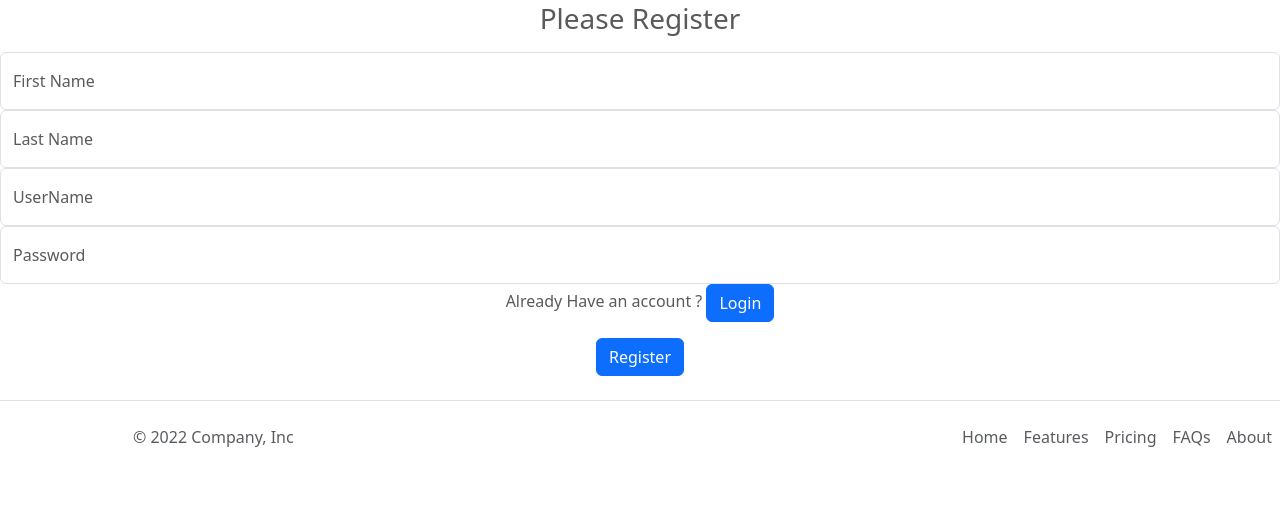
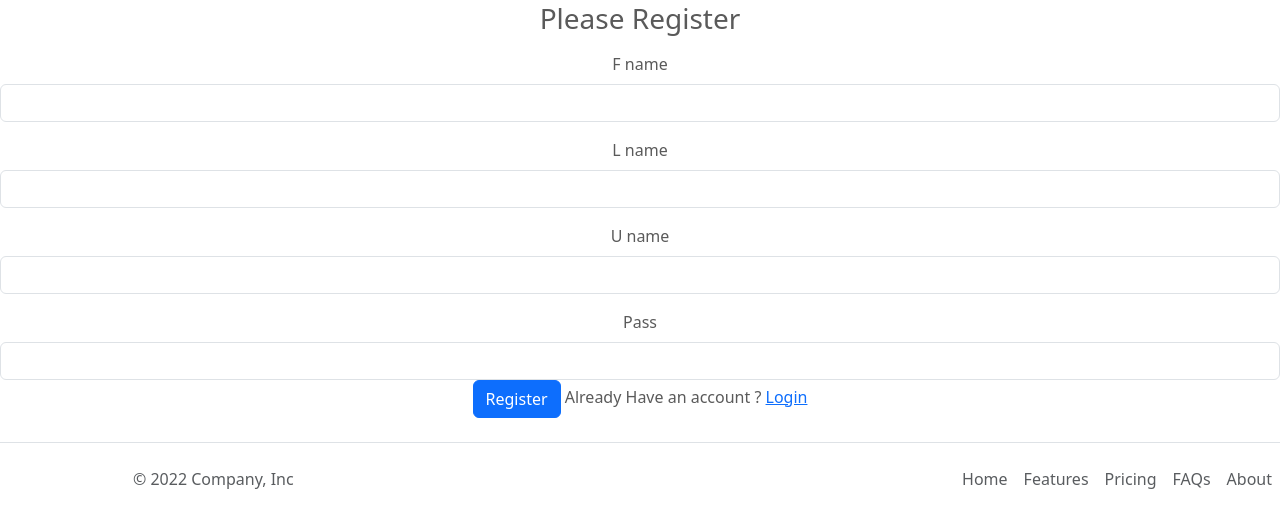
Before and after one commit to pouya-mhb/routino, a Django app: page /register in a window 1280 px wide. Shown: the part 118-646 px from the top of the page. Run offline with Django 3.2, Linux system fonts and the light colour scheme; some libraries are stand-ins or nearby versions.

Commit message:
update register

```diff
--- a/routino/mvp/Templates/Register.html
+++ b/routino/mvp/Templates/Register.html
@@ -10,34 +10,30 @@
             {% csrf_token %}
             <h1 class="h3 mb-3 fw-normal">Please Register</h1>
 
-            <div class="form-floating">
-                <input type="text" class="form-control" id="firstname" placeholder="name@example.com">
-                <label for="floatingInput">First Name</label>
+            <div class="mb-3">
+                <label for="exampleInputEmail1" class="form-label">F name</label>
+                <input name="firstName" type="text" class="form-control" id="firstname" aria-describedby="emailHelp">
             </div>
-            <div class="form-floating">
-                <input type="text" class="form-control" id="lastname" placeholder="name@example.com">
-                <label for="floatingInput">Last Name</label>
+            <div class="mb-3">
+                <label for="exampleInputPassword1" class="form-label">L name</label>
+                <input name="lastName" type="text" class="form-control" id="lastname">
             </div>
-            <div class="form-floating">
-                <input type="text" class="form-control" id="username" placeholder="name@example.com">
-                <label for="floatingInput">UserName</label>
+            <div class="mb-3">
+                <label for="exampleInputEmail1" class="form-label">U name</label>
+                <input name="username" type="text" class="form-control" id="username" aria-describedby="emailHelp"
+                    required>
             </div>
-            <div class="form-floating">
-                <input type="password" class="form-control" id="password" placeholder="Password">
-                <label for="floatingPassword">Password</label>
-            </div>
+            <div class="mb-3">
+                <label for="exampleInputPassword1" class="form-label">Pass</label>
+                <input name="password" type="password" class="form-control" id="password" required>
 
-            <div class="checkbox mb-3">
-                <label>
-                    <span>
-                        Already Have an account ?
-                        <a type="submit" href="{% url 'login' %}" method='GET' class="btn btn-primary">Login</a>
-                    </span>
-                </label>
-            </div>
-            {% buttons %}
-            <button type="submit" class="btn btn-primary" method="POST">Register</button>
-            {% endbuttons %}
+                <div>
+                    {% buttons %}
+                    <button type="submit" class="btn btn-primary" method="POST">Register</button>
+                    {% endbuttons %}
+                    Already Have an account ?
+                    <a type="submit" href="{% url 'login' %}" method='GET' class="">Login</a>
+                </div>
         </form>
     </main>
 
```
